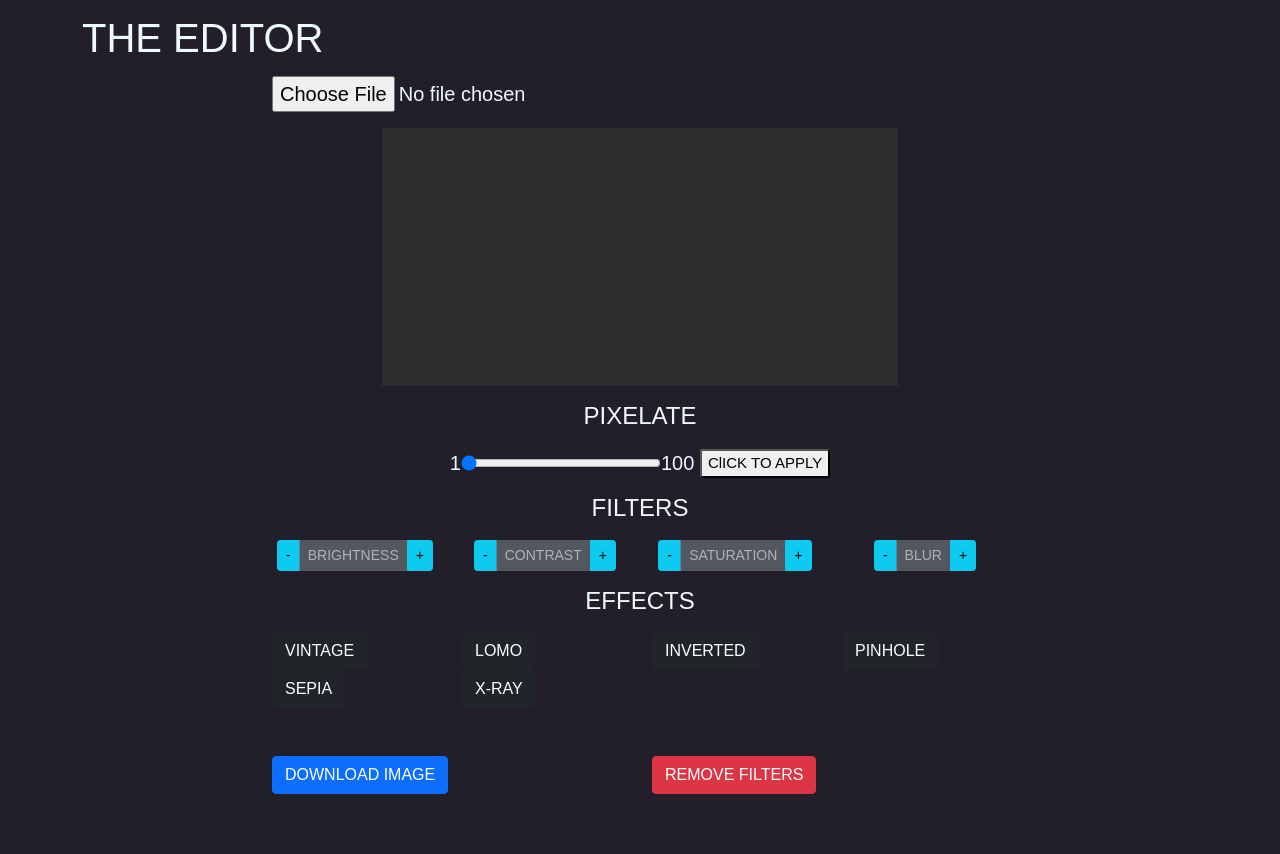
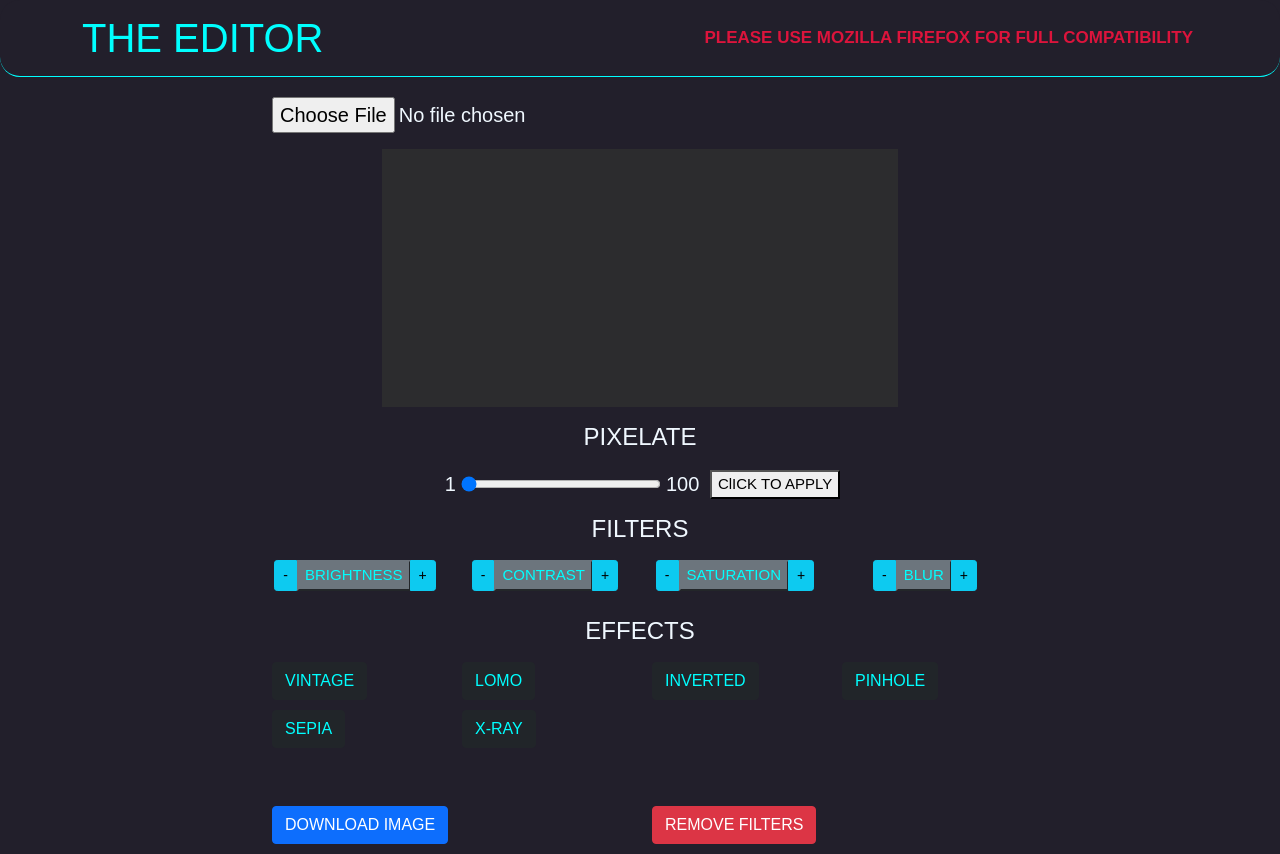
Before and after one commit to Gossty/pixel-editor, a plain HTML site: page index.html in a window 1280 px wide. Before the commit the page ends 800 px from the top, so only its background shows below. Drawn offline with nearby package versions, Linux system fonts and the light colour scheme; a web font is replaced by a local one.

Commit message:
Adding style

```diff
--- a/index.html
+++ b/index.html
@@ -17,13 +17,14 @@
 <body>
   <nav class="navbar navbar-custom">
     <div class="container">
-      <titie style="color:aliceblue; font-family: 'Common Pixel', sans-serif; font-size: 40px;">THE EDITOR</titie>
+      <titie class="titie-custom" >THE EDITOR</titie>
+      <p1 class="p1">PLEASE USE MOZILLA FIREFOX FOR FULL COMPATIBILITY</p1>
     </div>
   </nav>
   <div class="container">
     <div class="row">
       <div class="col-md-8 m-auto">
-        <div  class="custom-file mb-3">
+        <div class="custom-file mb-3 input-custom">
           <input type="file" class="custom-file-input" id="upload-file">
         </div>
         <canvas id="canvas"></canvas>
@@ -31,7 +32,7 @@
         <h4 class="text-center my-3"> PIXELATE</h4>
         <div class="col text-center">
           <div class="text-center btn-group btn-group-sm">
-            1 <input class = "pixel" type="range" min="1" max="100" step="4" id="size" value="0" size="100"> 100
+            <p2 class="p2">1</p2><input class = "pixel" type="range" min="1" max="100" step="4" id="size" value="0" size="100"><p2 class="p2">100</p2>
           </div>
           <button class="application" >ClICK TO APPLY</button>
         </div>
@@ -40,34 +41,34 @@
 
         <div class="row md-3 text-center">
               <div class="col-lg-3">
-                <div class="btn-group btn-group-sm">
-                  <button class="filter-btn brightness-reduce btn btn-info">-</button>
-                  <button class="btn btn-secondary btn-disabled" disabled>BRIGHTNESS</button>
-                  <button class="filter-btn brightness-add btn btn-info">+</button>
+                <div class="btn-group btn-group-sm" >
+                  <button class="filter-btn brightness-reduce btn btn-info" style="margin-bottom: 10px;">-</button>
+                  <button class="btn-secondary" style="color:rgb(0, 255, 255); margin-bottom: 10px;" disabled>BRIGHTNESS</button>
+                  <button class="filter-btn brightness-add btn btn-info" style="margin-bottom: 10px;" >+</button>
                 </div>
               </div>
 
               <div class="col-lg-3">
                 <div class="btn-group btn-group-sm">
-                  <button class="filter-btn contrast-reduce btn btn-info">-</button>
-                  <button class="btn btn-secondary btn-disabled" disabled>CONTRAST</button>
-                  <button class="filter-btn contrast-add btn btn-info">+</button>
+                  <button class="filter-btn contrast-reduce btn btn-info" style="margin-bottom: 10px;">-</button>
+                  <button class="btn-secondary" style="color:rgb(0, 255, 255); margin-bottom: 10px;" disabled>CONTRAST</button>
+                  <button class="filter-btn contrast-add btn btn-info" style="margin-bottom: 10px;">+</button>
                 </div>
               </div>
 
               <div class="col-lg-3">
                 <div class="btn-group btn-group-sm">
-                  <button class="filter-btn saturation-reduce btn btn-info">-</button>
-                  <button class="btn btn-secondary btn-disabled" disabled>SATURATION</button>
-                  <button class="filter-btn saturation-add btn btn-info">+</button>
+                  <button class="filter-btn saturation-reduce btn btn-info" style="margin-bottom: 10px;">-</button>
+                  <button class="btn-secondary" style="color:rgb(0, 255, 255); margin-bottom: 10px;" disabled>SATURATION</button>
+                  <button class="filter-btn saturation-add btn btn-info" style="margin-bottom: 10px;">+</button>
                 </div>
               </div>
 
               <div class="col-lg-3">
                 <div class="btn-group btn-group-sm">
-                  <button class="filter-btn blur-reduce btn btn-info">-</button>
-                  <button class="btn btn-secondary btn-disabled" disabled>BLUR</button>
-                  <button class="filter-btn blur-add btn btn-info">+</button>
+                  <button class="filter-btn blur-reduce btn btn-info" style="margin-bottom: 10px;">-</button>
+                  <button class="btn-secondary" style="color:rgb(0, 255, 255); margin-bottom: 10px;;" disabled>BLUR</button>
+                  <button class="filter-btn blur-add btn btn-info" style="margin-bottom: 10px;">+</button>
                 </div>
               </div>
         </div>
@@ -76,34 +77,34 @@
         <h4 class="text-center my-3">EFFECTS</h4>
 
         <div class="row mb-3">
-          <div class="col-md-3">
-            <button class="filter-btn vintage-add btn btn-dark btn-block">
+          <div class="col-md-3 coll-custom">
+            <button class="filter-btn vintage-add btn btn-dark btn-block btn-custom">
                 VINTAGE
               </button>
           </div>
-          <div class="col-md-3">
-            <button class="filter-btn lomo-add btn btn-dark btn-block">
+          <div class="col-md-3 coll-custom">
+            <button class="filter-btn lomo-add btn btn-dark btn-block btn-custom">
                 LOMO
               </button>
           </div>
-          <div class="col-md-3">
-            <button class="filter-btn inverted-add btn btn-dark btn-block">
+          <div class="col-md-3 coll-custom">
+            <button class="filter-btn inverted-add btn btn-dark btn-block btn-custom">
                 INVERTED
               </button>
           </div>
 
-          <div class="col-md-3">
-            <button class="filter-btn pinhole-add btn btn-dark btn-block">
+          <div class="col-md-3 coll-custom">
+            <button class="filter-btn pinhole-add btn btn-dark btn-block btn-custom">
                 PINHOLE
               </button>
           </div>
-          <div class="col-md-3">
-            <button class="filter-btn sepia-add btn btn-dark btn-block">
+          <div class="col-md-3 coll-custom">
+            <button class="filter-btn sepia-add btn btn-dark btn-block btn-custom">
                 SEPIA
               </button>
           </div>
-          <div class="col-md-3">
-            <button class="filter-btn x-ray-add btn btn-dark btn-block">
+          <div class="col-md-3 coll-custom">
+            <button class="filter-btn x-ray-add btn btn-dark btn-block btn-custom">
                 X-RAY
               </button>
           </div>
@@ -111,10 +112,10 @@
         </div>
 
         <div class="row mt-5">
-          <div class="col-md-6">
+          <div class="col-md-6" style="margin-bottom: 10px;">
             <button id="download-btn" class="btn btn-primary btn-block">DOWNLOAD IMAGE</button>
           </div>
-          <div class="col-md-6">
+          <div class="col-md-6"style="margin-bottom: 10px;">
             <button id="revert-btn" class="btn btn-danger btn-block">REMOVE FILTERS</button>
           </div>
         </div>
--- a/style.css
+++ b/style.css
@@ -12,9 +12,35 @@ div{
 
 .navbar-custom{
   background-color: rgb(34, 31, 43);
+  position: sticky;
+  top: 0;
+  z-index: 100;
+  border-bottom: 1px solid aqua;
+  border-radius: 20px;
+}
+
+.titie-custom {
+  color:aqua;
+  font-family: 'Common Pixel', sans-serif;
+  font-size: 40px;
 }
 
 
+.p1{
+  color:crimson;
+  border:crimson;
+  padding: 5px;
+  font-weight: 900;
+  font-size: 17px;
+}
+.p2{
+  margin-left: 5px;
+  margin-right: 5px;
+}
+
+.input-custom {
+  margin-top: 20px;
+}
 
 canvas {
   display: block;
@@ -25,10 +51,16 @@ canvas {
   background: rgb(44, 44, 46);
 }
 
+.btn-custom{
+  color: aqua
+}
+
+.coll-custom{
+  margin-bottom: 10px;
+}
+
 button{
   font-family: 'Common Pixel', sans-serif;
-  text-emphasis-color: aliceblue;
-  text-decoration-color: aliceblue;
   font-size: 15px;
 }
 
```
